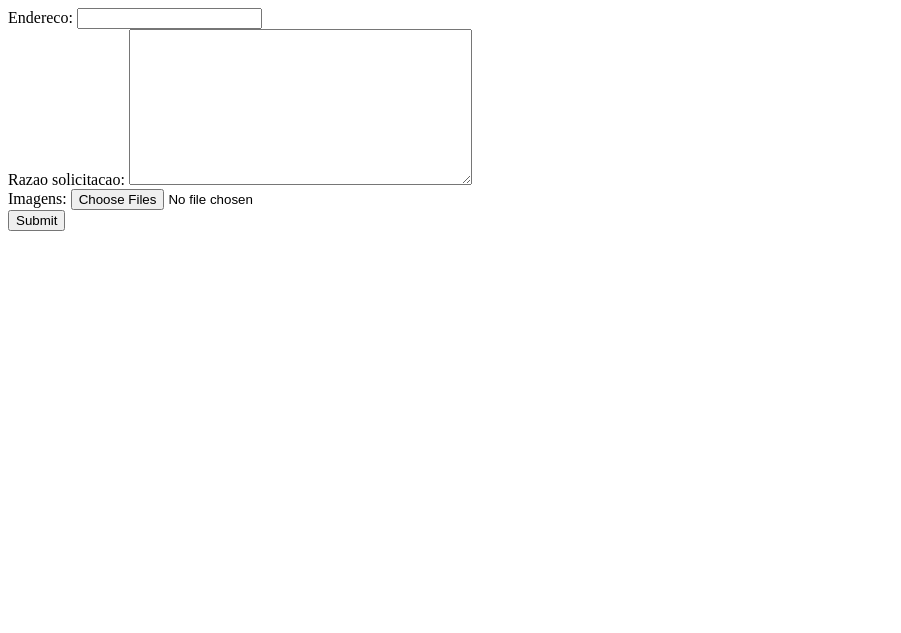
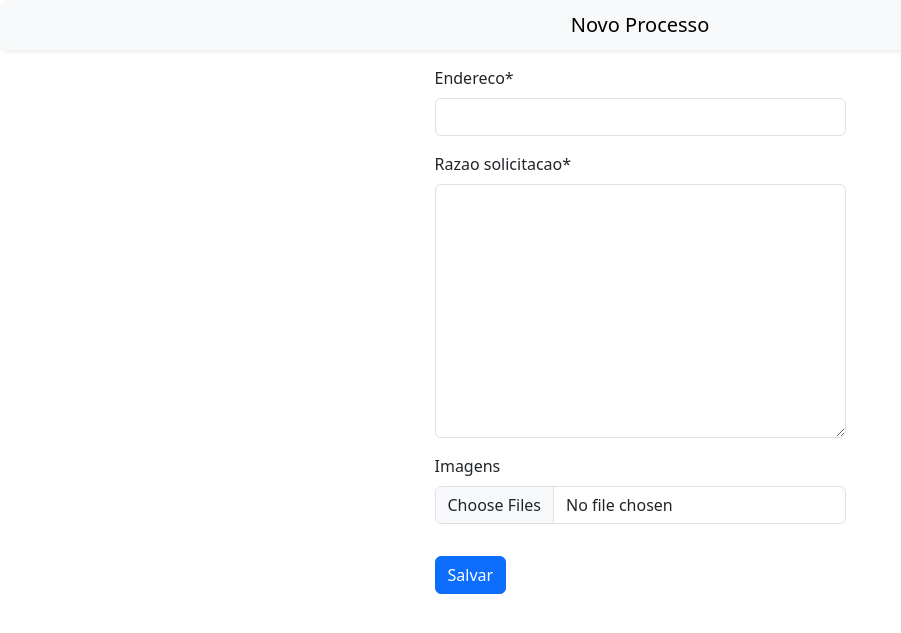
Before and after one commit to gilmarUFG/ds_20242_g2, a Django app: page /processos/novo/ in a window 1280 px wide. Shown: the top 633 px of the page, without its empty margins (0-901 px from the left). Run offline with Django 5.2, Linux system fonts and the light colour scheme; the visitor is signed in with stand-in values (Sample User, id 1); some libraries are stand-ins or nearby versions.

Commit message:
Adicione crispy e formulario de criar processo em bootstrap

```diff
--- a/Código Fonte/ecoalerta/settings.py
+++ b/Código Fonte/ecoalerta/settings.py
@@ -39,6 +39,8 @@ INSTALLED_APPS = [
     "django.contrib.messages",
     "django.contrib.staticfiles",
     "cpf_field",
+    "crispy_forms",
+    "crispy_bootstrap5",
     # Local:
     "usuarios",
     "processos",
@@ -131,3 +133,7 @@ DEFAULT_AUTO_FIELD = "django.db.models.BigAutoField"
 
 # Authentication
 LOGIN_REDIRECT_URL = "/"
+
+
+CRISPY_ALLOWED_TEMPLATE_PACKS = "bootstrap5"
+CRISPY_TEMPLATE_PACK = "bootstrap5"
--- a/Código Fonte/processos/forms.py
+++ b/Código Fonte/processos/forms.py
@@ -30,7 +30,6 @@ class ProcessoForm(forms.ModelForm):
 
     instance: Processo
 
-
     def save(self, commit: bool = True) -> Processo:
         processo: Processo = super().save()
 
--- a/Código Fonte/processos/templates/novo_processo.html
+++ b/Código Fonte/processos/templates/novo_processo.html
@@ -1,14 +1,13 @@
-<!DOCTYPE html>
-<html lang="en">
-    <head>
-        <meta charset="UTF-8">
-        <title>Novo processo</title>
-    </head>
-    <body>
+{% extends "base-bootstrap.html" %}
+{% load crispy_forms_tags %}
+{% block title %}Novo Processo{% endblock %}
+{% block nav-title %}Novo Processo{% endblock %}
+{% block main %}
+    <div class="mt-3 mb-3 d-flex justify-content-around align-items-center">
         <form action="" method="POST" enctype="multipart/form-data">
             {% csrf_token %}
-            {{ form }}
-            <input type="submit" value="Submit">
+            {{ form|crispy }}
+            <input class="btn btn-primary mt-3" type="submit" value="Salvar">
         </form>
-    </body>
-</html>
+    </div>
+{% endblock %}
--- a/Código Fonte/processos/templates/processos/processo_form.html
+++ /dev/null
@@ -1,5 +0,0 @@
-<form method="post">
-    {% csrf_token %}
-    {{ form }}
-    <input type="submit" value="Save" />
-</form>
--- a/Código Fonte/pyproject.toml
+++ b/Código Fonte/pyproject.toml
@@ -13,6 +13,8 @@ pillow = "^11.0.0"
 django-polymorphic = "^3.1.0"
 setuptools = "^75.6.0"
 django-cpf = "^0.1.0"
+django-crispy-forms = "^2.3"
+crispy-bootstrap5 = "^2024.10"
 
 
 [tool.poetry.group.dev.dependencies]
--- /dev/null
+++ b/Código Fonte/templates/base-bootstrap.html
@@ -0,0 +1,30 @@
+<!-- templates/base.html -->
+<!DOCTYPE html>
+<html>
+    <head>
+        <meta charset="utf-8" />
+        <title>
+            {% block title %}EcoAlerta{% endblock %}
+        </title>
+        <link href="https://cdn.jsdelivr.net/npm/bootstrap@5.3.3/dist/css/bootstrap.min.css"
+              rel="stylesheet"
+              integrity="sha384-QWTKZyjpPEjISv5WaRU9OFeRpok6YctnYmDr5pNlyT2bRjXh0JMhjY6hW+ALEwIH"
+              crossorigin="anonymous" />
+    </head>
+    <body>
+        <nav class="navbar navbar-light bg-light px-3 shadow-sm"
+             style="border-radius: 8px">
+            <h1 class="navbar-brand mb-0 mx-auto fs-5 text-center">
+                {% block nav-title %}EcoAlerta{% endblock %}
+            </h1>
+        </nav>
+
+        <main>
+            {% block main %}{% endblock %}
+        </main>
+
+        <script src="https://cdn.jsdelivr.net/npm/bootstrap@5.3.3/dist/js/bootstrap.bundle.min.js"
+                integrity="sha384-YvpcrYf0tY3lHB60NNkmXc5s9fDVZLESaAA55NDzOxhy9GkcIdslK1eN7N6jIeHz"
+                crossorigin="anonymous"></script>
+    </body>
+</html>
```
Also changed, not shown: 1 other file.
